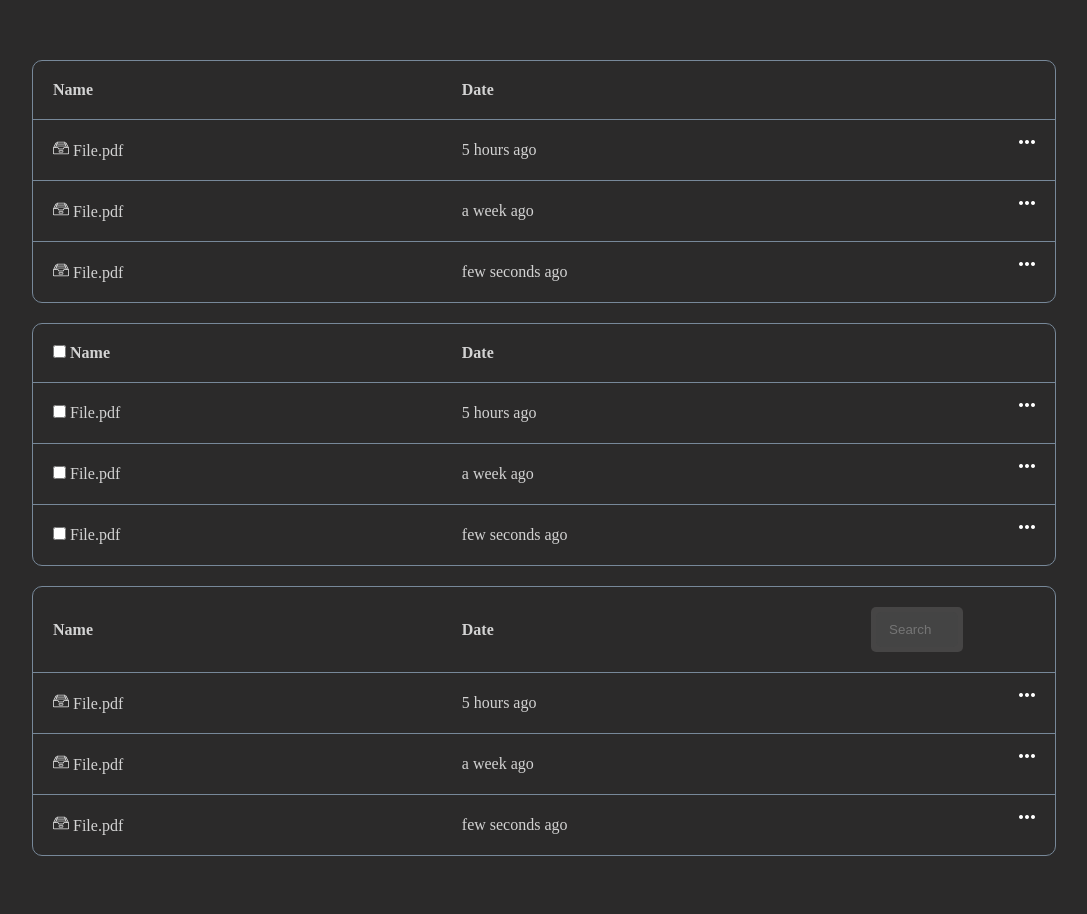
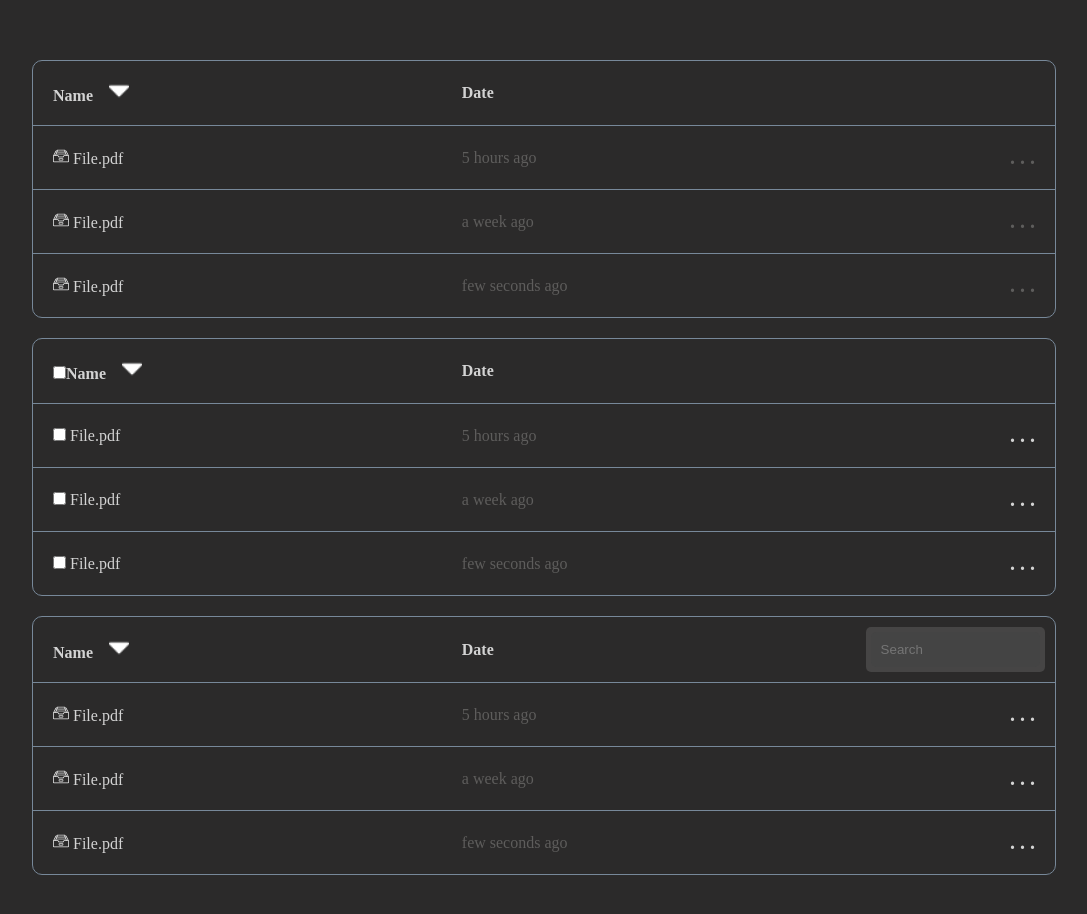
Before and after one commit to YuriyLisovychQa/HW-3, a plain HTML site: page homework-3/index.html in a window 1280 px wide. Shown: the part 140-1054 px from the top of the page, without its empty margins (96-1183 px from the left). Drawn offline with Linux system fonts and the light colour scheme.

Commit message:
fix issues

```diff
--- a/homework-3/index.html
+++ b/homework-3/index.html
@@ -5,7 +5,7 @@
     <meta charset="UTF-8">
     <meta name="viewport" content="width=device-width, initial-scale=1.0">
     <link rel="stylesheet" type="text/css" href="style.css">
-    <title>Document</title>
+    <title>HW-3</title>
 </head>
 
 <body>
@@ -13,27 +13,27 @@
         <div>
             <table class="table">
                 <thead>
-                    <tr>
-                        <th class="table_name">Name</th>
+                    <tr class="table_row">
+                        <th class="table_name">Name <img class="caret-down" src="png/caret-down.png"></th>
                         <th class="table_data">Date</th>
                         <th class="search"></th>
                     </tr>
                 </thead>
                 <tbody>
-                    <tr>
-                        <td class="file_pdf"><img class="inbox" src="png/inbox.png" alt="inbox"> File.pdf</td>
-                        <td class="data">5 hours ago</td>
-                        <td class="ellipsis_top"><img src="png/ellipsis.png" alt="ellipsis"></td>
+                    <tr class="table_row">
+                        <td class="data"><img class="inbox" src="png/inbox.png" alt="inbox"> File.pdf</td>
+                        <td class="data filter">5 hours ago</td>
+                        <td class="meatball_menu filter">. . .</td>
                     </tr>
-                    <tr>
-                        <td class="file_pdf"><img class="inbox" src="png/inbox.png" alt="inbox"> File.pdf</td>
-                        <td class="data">a week ago</td>
-                        <td class="ellipsis"><img src="png/ellipsis.png" alt="ellipsis"></td>
+                    <tr class="table_row">
+                        <td class="data"><img class="inbox" src="png/inbox.png" alt="inbox"> File.pdf</td>
+                        <td class="data filter">a week ago</td>
+                        <td class="meatball_menu filter">. . .</td>
                     </tr>
-                    <tr>
-                        <td class="file_pdf_last"><img class="inbox" src="png/inbox.png" alt="inbox"> File.pdf</td>
-                        <td class="data_last">few seconds ago</td>
-                        <td class="ellipsis_last"><img src="png/ellipsis.png" alt="ellipsis"></td>
+                    <tr class="last_line">
+                        <td><img class="inbox" src="png/inbox.png" alt="inbox"> File.pdf</td>
+                        <td class="filter">few seconds ago</td>
+                        <td class="meatball_menu filter">. . .</td>
                     </tr>
                 </tbody>
             </table>
@@ -41,27 +41,27 @@
         <div>
             <table class="table">
                 <thead>
-                    <tr>
-                        <th class="table_name"><input type="checkbox"> Name</th>
+                    <tr class="table_row">
+                        <th class="table_name"><input type="checkbox">Name <img class="caret-down" src="png/caret-down.png"></th>
                         <th class="table_data">Date</th>
                         <th class="search"></th>
                     </tr>
                 </thead>
                 <tbody>
-                    <tr>
-                        <td class="file_pdf"><input type="checkbox"> File.pdf</td>
-                        <td class="data">5 hours ago</td>
-                        <td class="ellipsis_top"><img src="png/ellipsis.png" alt="ellipsis"></td>
+                    <tr class="table_row">
+                        <td class="data"><input type="checkbox"> File.pdf</td>
+                        <td class="data filter">5 hours ago</td>
+                        <td class="meatball_menu">. . .</td>
                     </tr>
-                    <tr>
-                        <td class="file_pdf"><input type="checkbox"> File.pdf</td>
-                        <td class="data">a week ago</td>
-                        <td class="ellipsis"><img src="png/ellipsis.png" alt="ellipsis"></td>
+                    <tr class="table_row">
+                        <td class="data"><input type="checkbox"> File.pdf</td>
+                        <td class="data filter">a week ago</td>
+                        <td class="meatball_menu">. . .</td>
                     </tr>
-                    <tr>
-                        <td class="file_pdf_last"><input type="checkbox"> File.pdf</td>
-                        <td class="data_last">few seconds ago</td>
-                        <td class="ellipsis_last"><img src="png/ellipsis.png" alt="ellipsis"></td>
+                    <tr class="last_line">
+                        <td><input type="checkbox"> File.pdf</td>
+                        <td class="filter">few seconds ago</td>
+                        <td class="meatball_menu">. . .</td>
                     </tr>
                 </tbody>
             </table>
@@ -69,8 +69,8 @@
         <div>
             <table class="table">
                 <thead>
-                    <tr>
-                        <th class="table_name">Name</th>
+                    <tr class="table_row">
+                        <th class="table_name">Name <img class="caret-down" src="png/caret-down.png"></th>
                         <th class="table_data">Date</th>
                         <th class="search">
                             <form class="search_form">
@@ -83,24 +83,20 @@
                     </tr>
                 </thead>
                 <tbody>
-                    <tr>
-                        <td class="file_pdf"><img class="inbox" src="png/inbox.png" alt="inbox"> File.pdf</td>
-                        <td class="data">5 hours ago</td>
-                        <td class="ellipsis"><img src="png/ellipsis.png" alt="ellipsis"></td>
+                    <tr class="table_row">
+                        <td class="data"><img class="inbox" src="png/inbox.png" alt="inbox"> File.pdf</td>
+                        <td class="data filter">5 hours ago</td>
+                        <td class="meatball_menu">. . .</td>
                     </tr>
-                    <tr>
-                        <td class="file_pdf"><img class="inbox" src="png/inbox.png" alt="inbox"> File.pdf</td>
-                        <td class="data">a week ago</td>
-                        <td class="ellipsis"><img src="png/ellipsis.png" alt="ellipsis"></td>
+                    <tr class="table_row">
+                        <td class="data"><img class="inbox" src="png/inbox.png" alt="inbox"> File.pdf</td>
+                        <td class="data filter">a week ago</td>
+                        <td class="meatball_menu">. . .</td>
                     </tr>
-                    <tr>
-                        <td class="file_pdf_last"><img class="inbox" src="png/inbox.png" alt="inbox"> File.pdf</td>
-                        <td class="data_last">few seconds ago</td>
-                        <td class="ellipsis_last"><img src="png/ellipsis.png" alt="ellipsis"></td>
-                    </tr>
-                    <tr>
-                        <td></td>
-                        <td></td>
+                    <tr class="last_line">
+                        <td><img class="inbox" src="png/inbox.png" alt="inbox"> File.pdf</td>
+                        <td class="filter">few seconds ago</td>
+                        <td class="meatball_menu">. . .</td>
                     </tr>
                 </tbody>
             </table>
--- a/homework-3/style.css
+++ b/homework-3/style.css
@@ -25,41 +25,27 @@ body {
     margin-bottom: 20px;
 }
 
-.file_pdf {
+tr.table_row td, th {
+    border-bottom: 1px solid lightslategray;
     padding: 20px;
-    text-align: left;
-    border-bottom: 1px solid lightslategray;
-    width: 40%;
+}
+
+tr.last_line td {
+    padding: 20px;
 }
 
 .table_name {
-    border-bottom: 1px solid lightslategray;
-    padding: 20px;
     text-align: left;
 }
 
 .table_data {
-    border-bottom: 1px solid lightslategray;
-    padding: 20px;
     text-align: left;
     width: 471px;
 }
 
 .data {
-    border-bottom: 1px solid lightslategray;
     text-align: left;
-    padding: 20px;
     width: 40%;
-}
-
-.data_last {
-    text-align: left;
-    padding: 20px;
-}
-
-.file_pdf_last {
-    text-align: left;
-    padding: 20px;
 }
 
 .table_form__search {
@@ -70,46 +56,54 @@ body {
     min-width: 44px;
     width: 100%;
     border-radius: 5px;
-    text-align: center;
+    text-align: left;
+    padding: 10px;
 }
 
 .search {
-    border-bottom: 1px solid lightslategray;
     text-align: right;
-    padding: 20px;
-    width: 20%;
+    padding: 10px 20px 10px 15px;
+    width: 100%;
 }
 
-.ellipsis {
-    border-bottom: 1px solid lightslategray;
-    text-align: right;
-    padding: 20px;
-}
-
-.ellipsis_last {
-    text-align: right;
-    padding: 20px;
-}
-
-.ellipsis_top {
-    padding: 20px;
-    border-bottom: 1px solid lightslategray;
+.dotted_menu {
     text-align: right;
 }
-
-
 
 .search_form {
     display: flex;
     align-items: center;
     justify-content: space-around;
-    width: 50%;
+    width: 100%;
     padding: 0 10px 0 15px;
     border-radius: 5px;
     background: rgb(70, 69, 69);
     padding: 5px;
 }
 
+img.table_form_img {
+    padding: 20px;
+    max-width: 5px;
+    max-height: 5px;
+    background-color: yellow;
+}
 
+td.meatball_menu {
+    text-align: right;
+    font-size: 20px;
+    font-weight: 900;
+}
 
-------------------
+.caret-down {
+    width: 20px;
+    height: 20px;
+    margin-left: 12px;
+}
+
+td.meatball_menu.filter {
+    color: #5e5d5c;
+}
+
+.filter {
+    color: #5e5d5c;
+}
```
